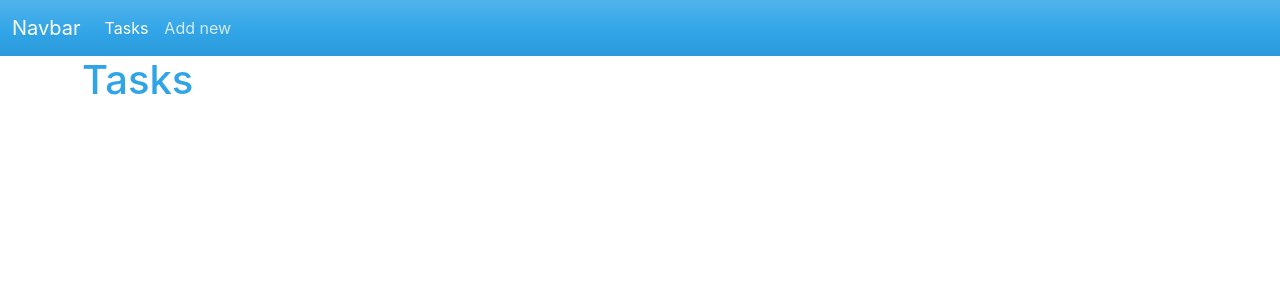
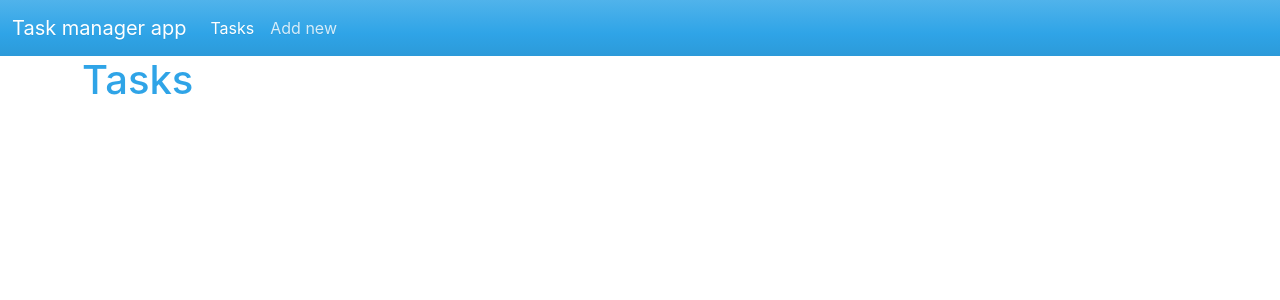
Before and after one commit to pragith98/task-manager-app, a React (Create React App) app: page / in a window 1280 px wide. Shown: the top 300 px of the page. Built offline with nearby package versions, Linux system fonts and the light colour scheme.

Commit message:
add links to header

```diff
--- a/src/components/Header/Header.jsx
+++ b/src/components/Header/Header.jsx
@@ -1,11 +1,13 @@
+import { Link } from "react-router-dom";
+
 function Header() {
   return (
     <div>
       <nav className="navbar navbar-expand-lg navbar-dark bg-primary">
         <div className="container-fluid">
-          <a className="navbar-brand" href="#">
-            Navbar
-          </a>
+          <Link className="navbar-brand" to="/">
+            Task manager app
+          </Link>
           <button
             className="navbar-toggler"
             type="button"
@@ -20,15 +22,15 @@ function Header() {
           <div className="collapse navbar-collapse" id="navbarColor01">
             <ul className="navbar-nav me-auto">
               <li className="nav-item">
-                <a className="nav-link active" href="#">
+                <Link className="nav-link active" to="/">
                   Tasks
                   <span className="visually-hidden">(current)</span>
-                </a>
+                </Link>
               </li>
               <li className="nav-item">
-                <a className="nav-link" href="#">
+                <Link className="nav-link" to="/addnew">
                   Add new
-                </a>
+                </Link>
               </li>
             </ul>
           </div>
```
